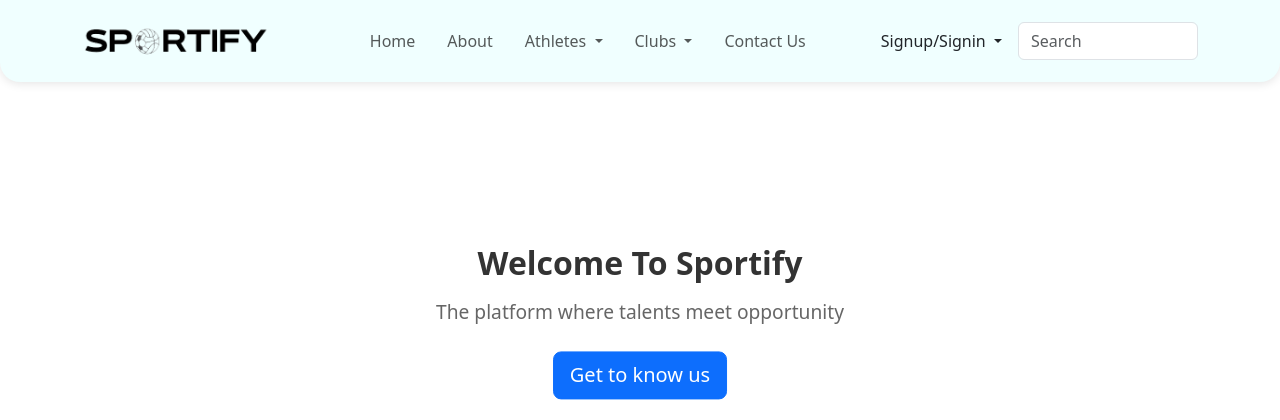
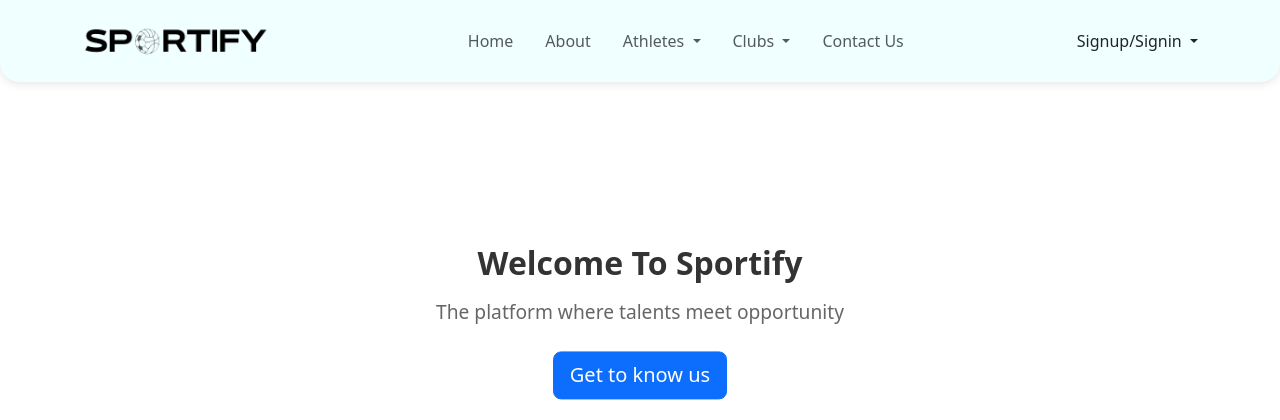
Before and after one commit to Elaf-Abdulrhman/FinalProject, a Django app: page / in a window 1280 px wide. Shown: the top 420 px of the page. Run offline with Django 5.2, Linux system fonts and the light colour scheme; some web fonts are replaced.

Commit message:
deleted search from navbar

```diff
--- a/Sportify/main/templates/main/base.html
+++ b/Sportify/main/templates/main/base.html
@@ -159,9 +159,6 @@
           {% endif %}
         </div>
 
-        <form role="search" method="get" action="#" class="d-none d-md-block">
-          <input type="search" name="search" class="form-control" placeholder="Search" value="{{ search }}" style="max-width: 180px;">
-        </form>
       </div>
     </div>
   </nav>
```
